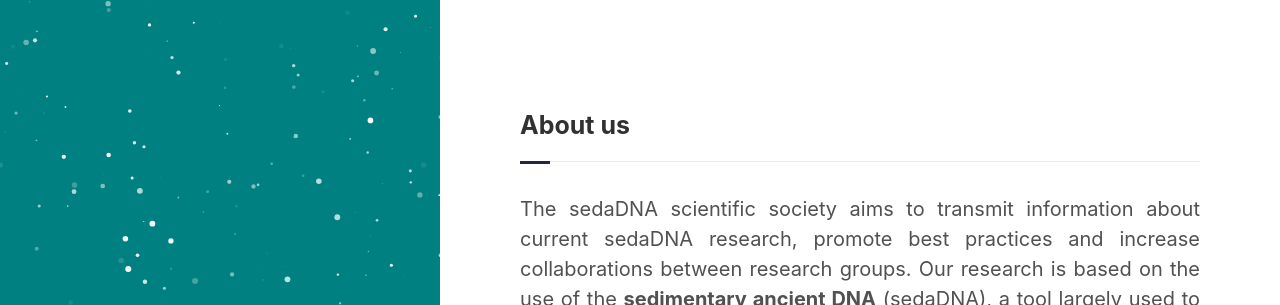
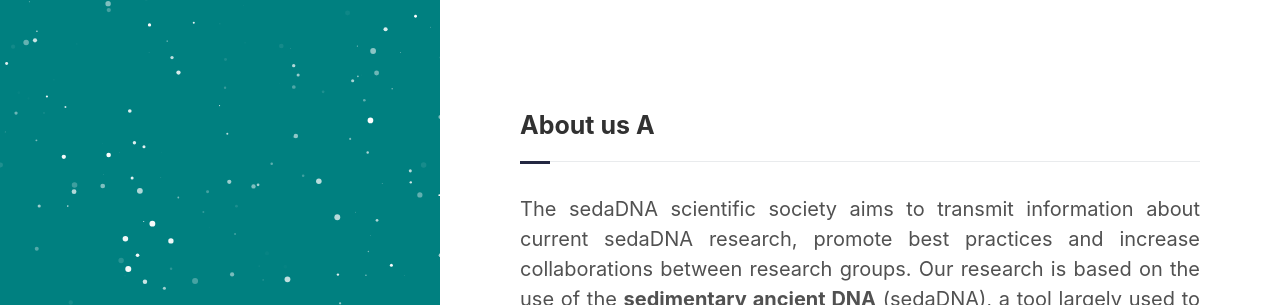
Before and after one commit to sedadna/sedadna.github.io, a Jekyll site: the page built from index.html, in a window 1280 px wide and 900 px high. Shown: the top 305 px of the window. Built offline with Jekyll 4.4.1, drawn with Linux system fonts in a browser that asks for light colours; the list of posts is cut into pages by our own code.

Commit message:
Update index.html

```diff
--- a/index.html
+++ b/index.html
@@ -3,7 +3,7 @@ layout: default
 ---
 
 <div class="intro">
-<h3 class="section-title underline">About us</h3>
+<h3 class="section-title underline">About us A</h3>
 <p>The sedaDNA scientific society aims to transmit information about current sedaDNA research, promote best practices and increase collaborations between research groups. Our research is based on the use of the <b>sedimentary ancient DNA</b> (sedaDNA), a tool largely used to track past long-term changes in terrestrial and aquatic biodiversity.  The primary aim of the society is to share informations about sedaDNA research. To do so, we provide monthly <a href="/category/news.html"><b>newsletters</b></a>, a literature survey on <a href="https://scholar.google.fr/citations?user=90ytJ14AAAAJ&hl=fr" target="_blank"><b>google scholar</b></a>, on <a href="https://www.researchgate.net/project/Comprehensive-literature-about-ancient-DNA-studies-from-sedimentary-archives-by-the-sedaDNA-scientific-society" target="_blank"><b>researchgate</b></a> and an up-to-date <a href="https://drive.google.com/file/d/1fZKL1Vb0xhpDSuqNx_JnYAk0KXEtF0PS/view" target="_blank"><b>excell file</b></a>. </p>
 <p>The society is currently composed by <a href="/category/members.html" target="_blank">> <b>250 members</b></a>. Our members have to follow a <a href="/category/code.html" target="_blank"><b>code of conduct</b></a>. Some of us are currently gues editors of <a href="/category/si.html" target="_blank"><b>special issues</b></a> about sedaDNA research.</p>
 <p> <br>
```
